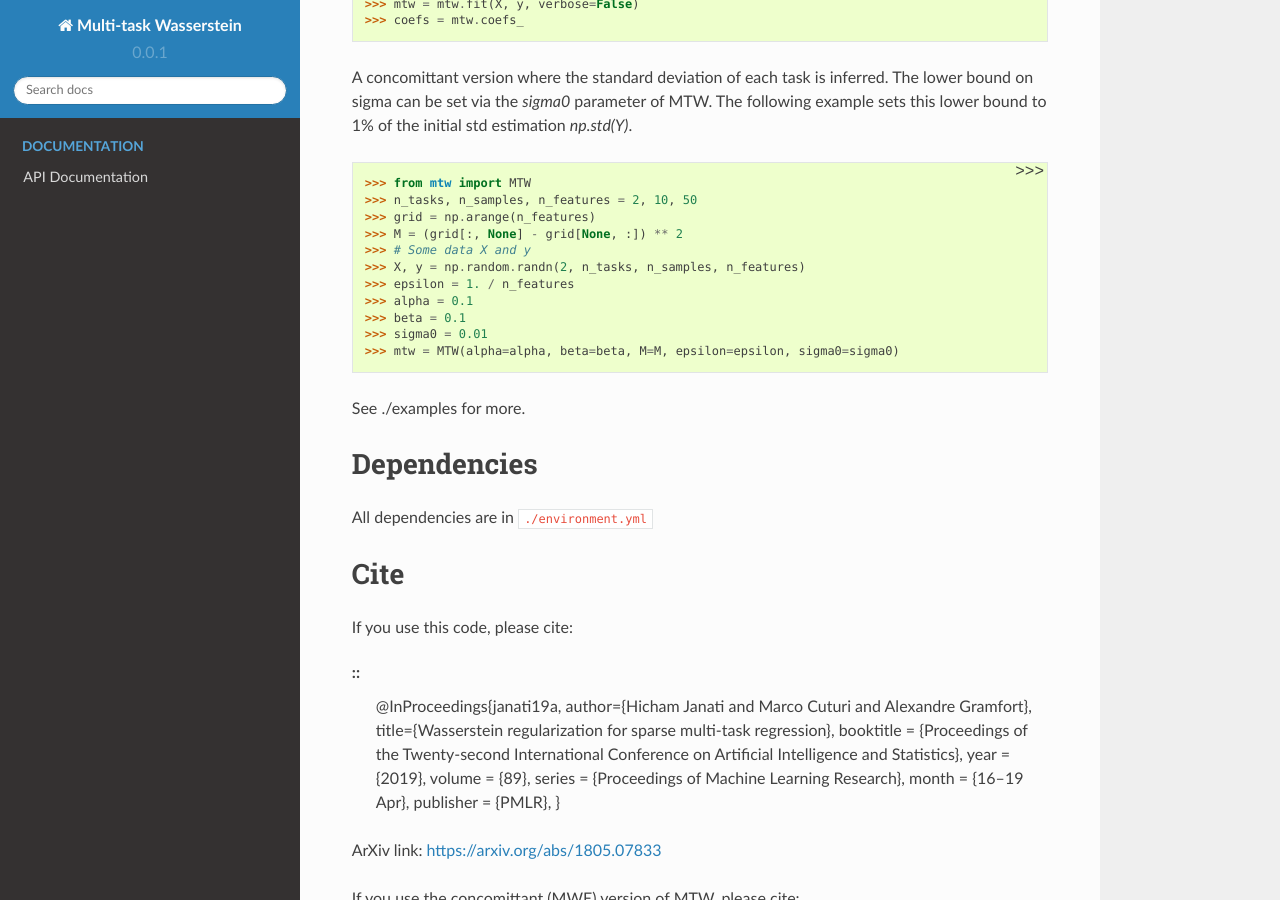
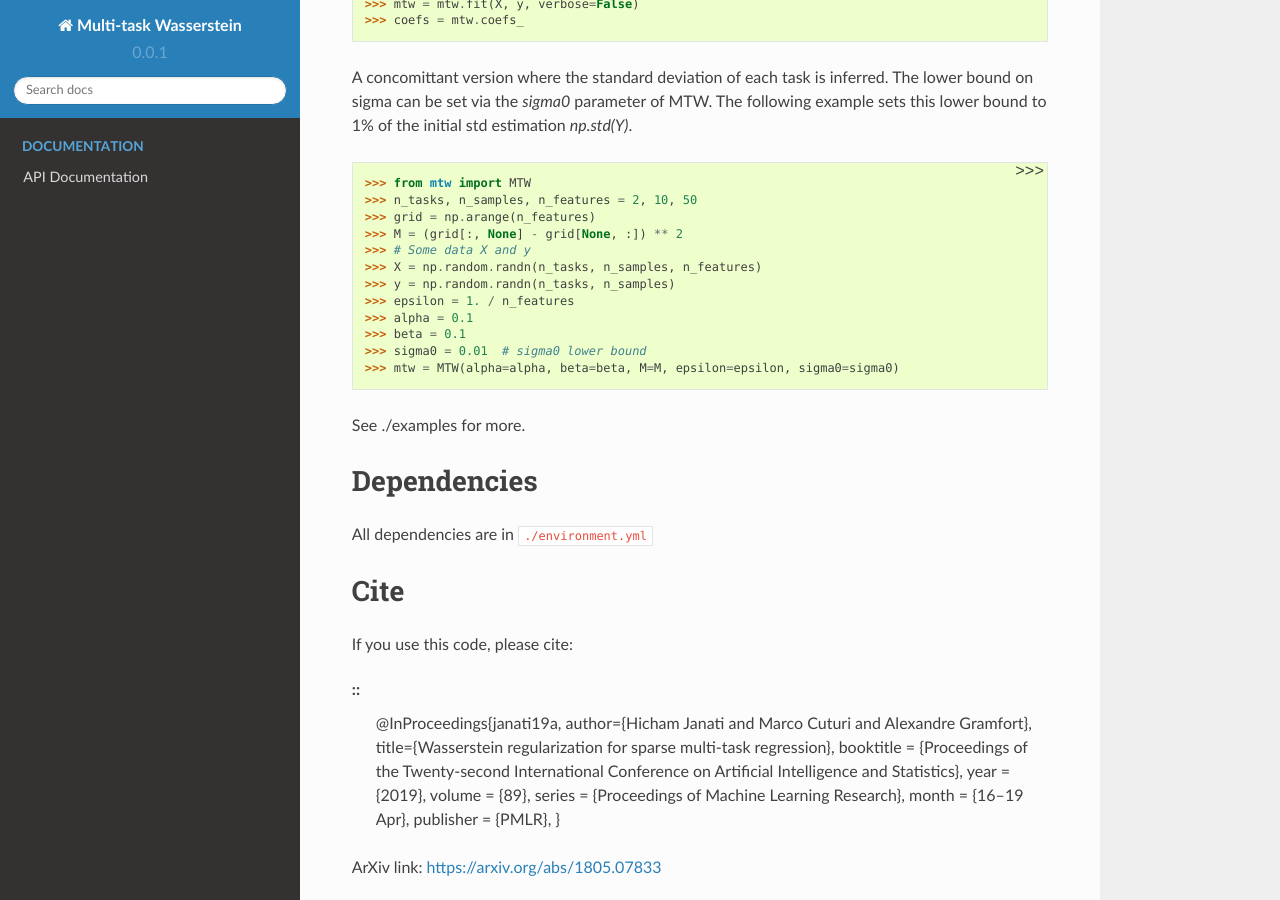
Before and after one commit to hichamjanati/mtw, a Sphinx documentation site: the page built from doc/index.rst, in a window 1280 px wide and 900 px high, scrolled down 1298 px. Built offline with Sphinx 7.4.7 and the Read the Docs theme 2.0.0, drawn with Linux system fonts in a browser that asks for light colours; formulas are drawn with MathJax 3; pages that are not in the unit, such as notebooks, are missing from menus.

Commit message:
fix data gen in readme examples

```diff
--- a/README.rst
+++ b/README.rst
@@ -93,7 +93,8 @@ following example sets this lower bound to 1% of the initial std estimation
     >>> grid = np.arange(n_features)
     >>> M = (grid[:, None] - grid[None, :]) ** 2
     >>> # Some data X and y
-    >>> X, y = np.random.randn(2, n_tasks, n_samples, n_features)
+    >>> X = np.random.randn(n_tasks, n_samples, n_features)
+    >>> y = np.random.randn(n_tasks, n_samples)
     >>> epsilon = 1. / n_features
     >>> alpha = 0.1
     >>> beta = 0.1
--- a/doc/index.rst
+++ b/doc/index.rst
@@ -75,11 +75,12 @@ following example sets this lower bound to 1% of the initial std estimation
     >>> grid = np.arange(n_features)
     >>> M = (grid[:, None] - grid[None, :]) ** 2
     >>> # Some data X and y
-    >>> X, y = np.random.randn(2, n_tasks, n_samples, n_features)
+    >>> X = np.random.randn(n_tasks, n_samples, n_features)
+    >>> y = np.random.randn(n_tasks, n_samples)
     >>> epsilon = 1. / n_features
     >>> alpha = 0.1
     >>> beta = 0.1
-    >>> sigma0 = 0.01
+    >>> sigma0 = 0.01  # sigma0 lower bound
     >>> mtw = MTW(alpha=alpha, beta=beta, M=M, epsilon=epsilon, sigma0=sigma0)
 
 
```
